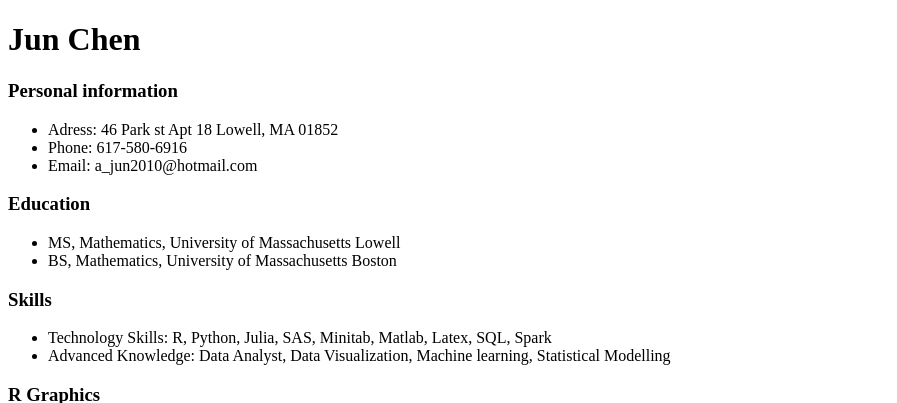
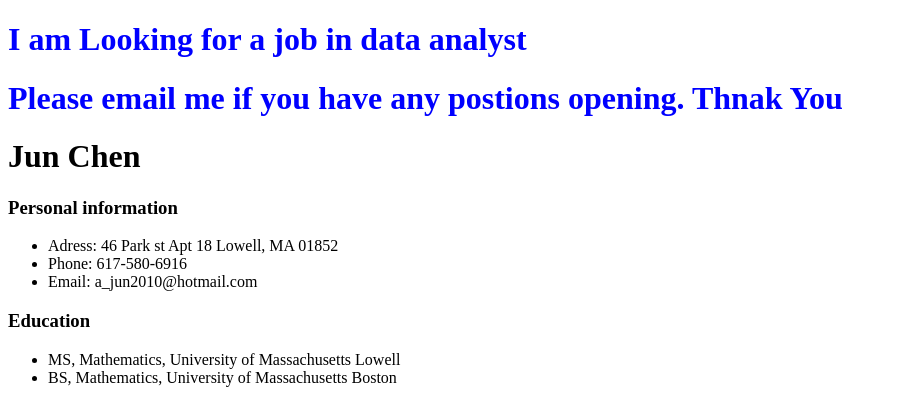
Before and after one commit to Jun1890/Jun1890.github.io, a plain HTML site: page index.html in a window 1280 px wide. Shown: the top 403 px of the page, without its empty margins (0-897 px from the left). Drawn offline with Linux system fonts and the light colour scheme.

Commit message:
add more

```diff
--- a/index.html
+++ b/index.html
@@ -1,6 +1,8 @@
 <!DOCTYPE html>
 <html>
 <body>
+<h1 style="color:blue;">I am Looking for a job in data analyst</h1>
+ <h1 style="color:blue;">Please email me if you have any postions opening. Thnak You</h1>
 <h1>Jun Chen</h1>
 <h3>Personal information</h3>
 
@@ -30,7 +32,7 @@
  <a href="https://jun1890.github.io/images/julia_sample_plots.png"><img src="https://jun1890.github.io/images/julia_sample_plots.png" alt="julia sample" style="width:169px;height:169px;"></a>
  <a href="https://jun1890.github.io/images/newplot.png"><img src="https://jun1890.github.io/images/newplot.png" alt="julia sample" style="width:275px;height:205px;"></a>
 <h3>Python</h3>
- Using Python to collect data from API endpoint
+ Using Python to collect data from API endpoint, send result by email and store into database
 <h3></h3>
 <embed src="https://jun1890.github.io/python/test_demo.txt" width="800" height="800">
 </body>
```
